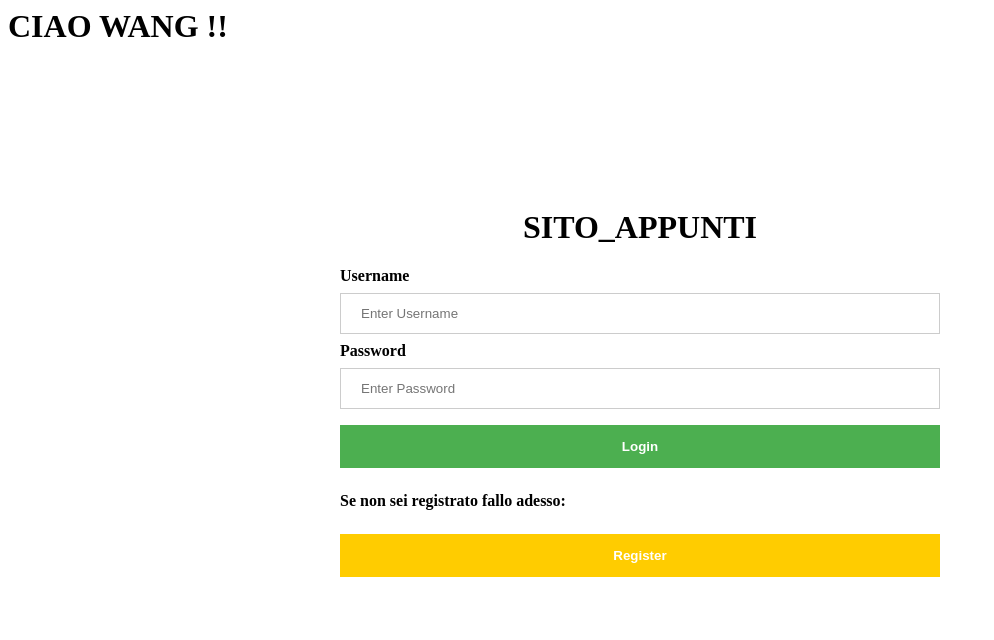
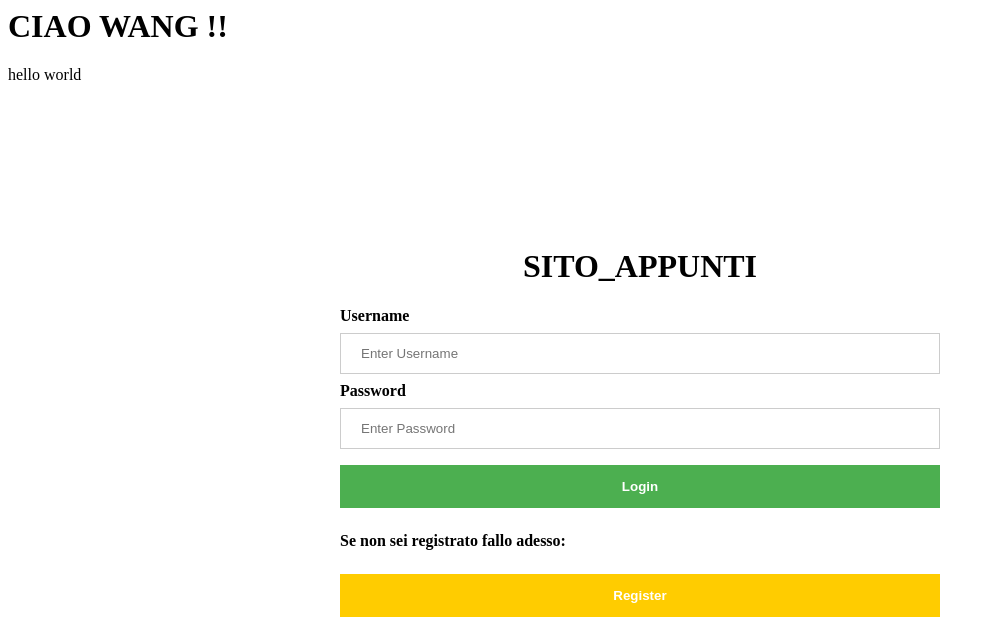
Before and after one commit to NicklausScepter/BaseDiDati, a PHP site: page /?errore=invalide in a window 1280 px wide. Shown: the top 640 px of the page, without its empty margins (0-994 px from the left). Run offline with PHP 8.4, Linux system fonts and the light colour scheme.

Commit message:
Added " hello world "

```diff
--- a/index.php
+++ b/index.php
@@ -11,6 +11,7 @@
     <body>
 
 	<h1>CIAO WANG !! </h1>
+        <p> hello world </p>
 		<div class="container" style = "background-color: #ffffff">
             <center><h1><b>SITO_APPUNTI</b></h1></center>
             <!-- login -->
```
